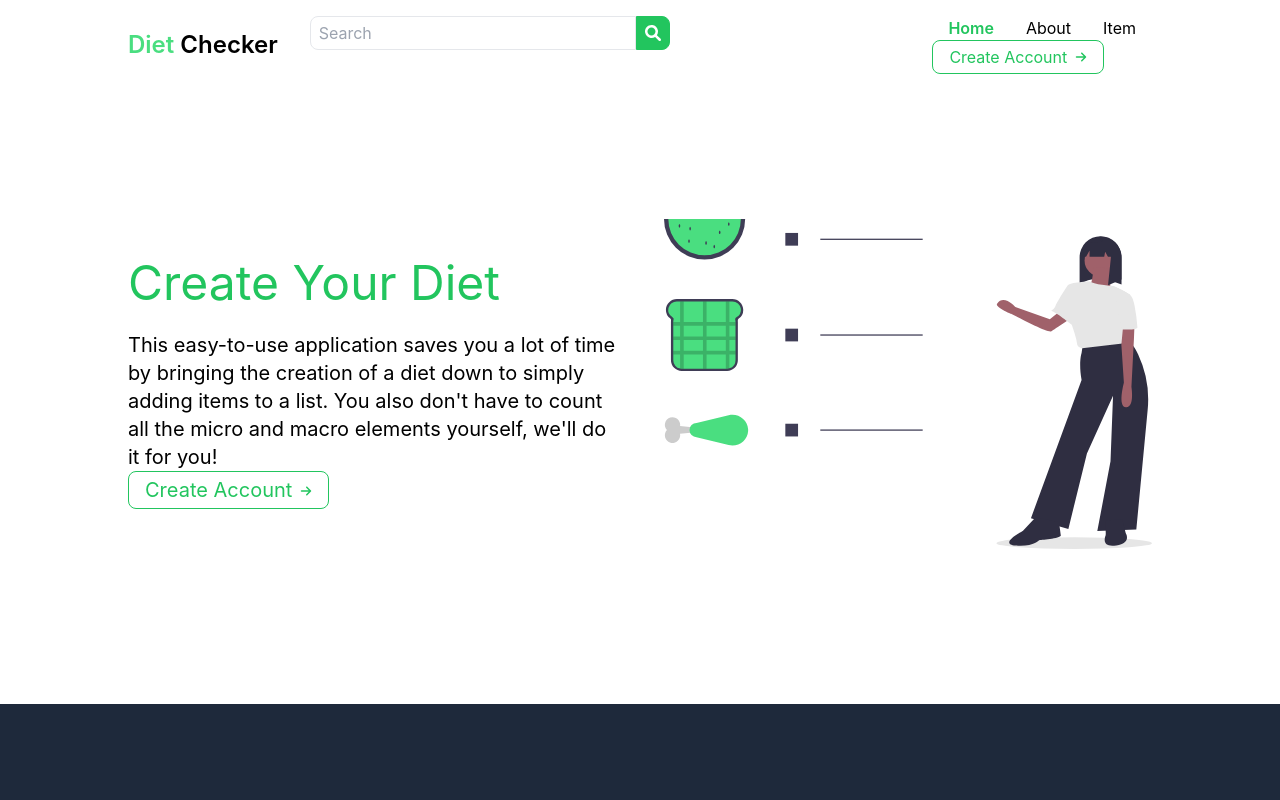
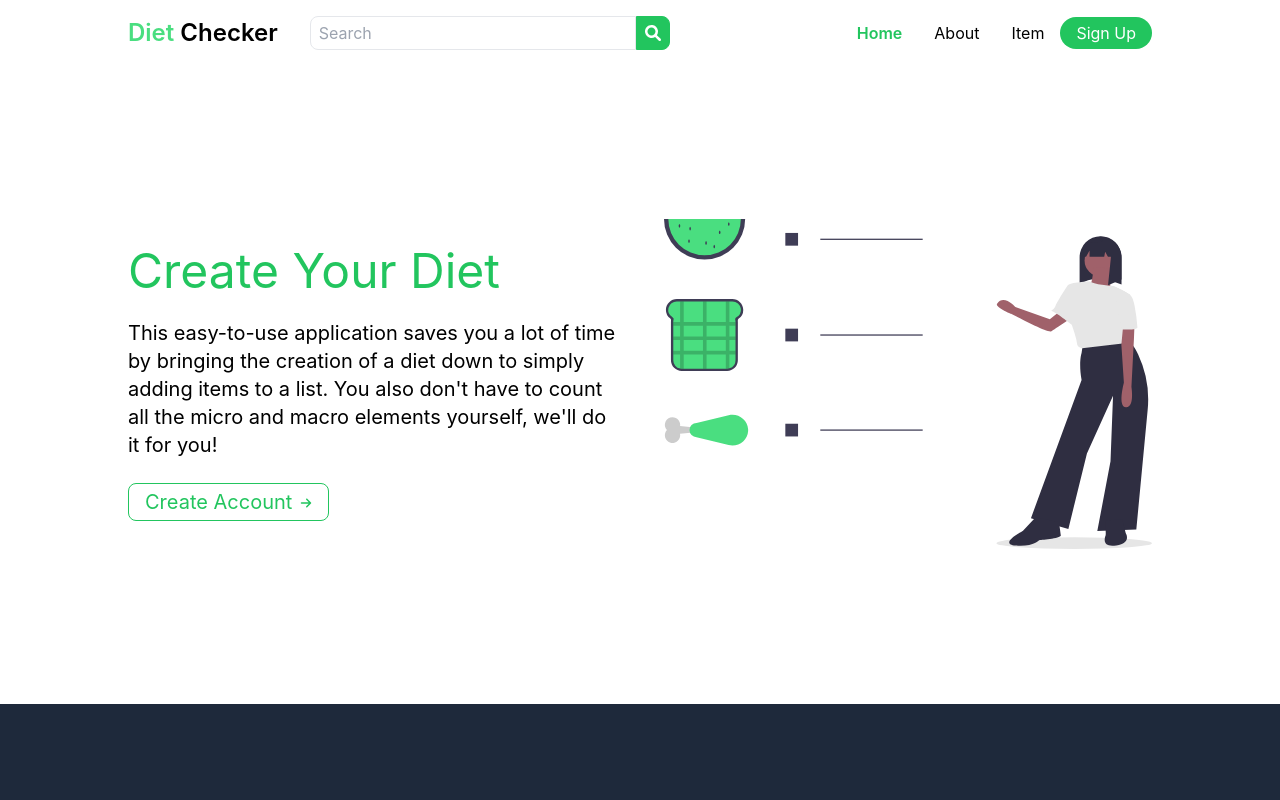
Before and after one commit to KacperHemperek/diet-checker, a Next.js app: page / in a window 1280 px wide. Shown: the top 800 px of the page. Built offline with nearby package versions, Linux system fonts and the light colour scheme.

Commit message:
feat: login button displays on navbar

```diff
--- a/components/AboutHero.tsx
+++ b/components/AboutHero.tsx
@@ -14,13 +14,23 @@ const AboutHero = () => {
                     Create Your Diet
                 </h1>
                 <p>
-          This easy-to-use application saves you a lot of time by bringing the
-          creation of a diet down to simply adding items to a list. You also
-          don't have to count all the micro and macro elements yourself, we'll
-          do it for you!
+                    This easy-to-use application saves you a lot of time by
+                    bringing the creation of a diet down to simply adding items
+                    to a list. You also don't have to count all the micro and
+                    macro elements yourself, we'll do it for you!
                 </p>
-
-        <LogInButton />
+                <Link href="/login">
+                    <button className="group mt-6 flex items-baseline gap-2 rounded-lg border border-green-500 fill-green-500 px-4 py-1 text-green-500 transition-all hover:bg-green-500 hover:fill-white hover:text-white">
+                        Create Account{" "}
+                        <svg
+                            xmlns="http://www.w3.org/2000/svg"
+                            viewBox="0 0 448 512"
+                            className="h-3 w-3 transition-transform duration-1000 group-hover:translate-x-1"
+                        >
+                            <path d="M438.6 278.6l-160 160C272.4 444.9 264.2 448 256 448s-16.38-3.125-22.62-9.375c-12.5-12.5-12.5-32.75 0-45.25L338.8 288H32C14.33 288 .0016 273.7 .0016 256S14.33 224 32 224h306.8l-105.4-105.4c-12.5-12.5-12.5-32.75 0-45.25s32.75-12.5 45.25 0l160 160C451.1 245.9 451.1 266.1 438.6 278.6z" />
+                        </svg>
+                    </button>
+                </Link>
             </HeroComponent>
         </>
     );
--- a/components/LogInButton.tsx
+++ b/components/LogInButton.tsx
@@ -1,18 +1,27 @@
 import React from "react";
 import Link from "next/link";
 
-const LogInButton = () => {
-  return (
-    <Link href="/">
-      <button className="group flex items-baseline gap-2 rounded-lg border border-green-500 fill-green-500 px-4 py-1 text-green-500 transition-all hover:bg-green-500 hover:fill-white hover:text-white">
-        Create Account{" "}
+type Props = {
+    mobile?: boolean;
+};
+
+const LogInButton = ({ mobile = false }: Props) => {
+    return mobile ? (
+        <Link href="/login">
+            <button className="aspect-square rounded-full bg-green-500 fill-white p-5">
                 <svg
                     xmlns="http://www.w3.org/2000/svg"
-          viewBox="0 0 448 512"
-          className="h-3 w-3 transition-transform duration-1000 group-hover:translate-x-1"
+                    viewBox="0 0 512 512"
+                    className="h-6 w-6"
                 >
-          <path d="M438.6 278.6l-160 160C272.4 444.9 264.2 448 256 448s-16.38-3.125-22.62-9.375c-12.5-12.5-12.5-32.75 0-45.25L338.8 288H32C14.33 288 .0016 273.7 .0016 256S14.33 224 32 224h306.8l-105.4-105.4c-12.5-12.5-12.5-32.75 0-45.25s32.75-12.5 45.25 0l160 160C451.1 245.9 451.1 266.1 438.6 278.6z" />
+                    <path d="M344.7 238.5l-144.1-136C193.7 95.97 183.4 94.17 174.6 97.95C165.8 101.8 160.1 110.4 160.1 120V192H32.02C14.33 192 0 206.3 0 224v64c0 17.68 14.33 32 32.02 32h128.1v72c0 9.578 5.707 18.25 14.51 22.05c8.803 3.781 19.03 1.984 26-4.594l144.1-136C354.3 264.4 354.3 247.6 344.7 238.5zM416 32h-64c-17.67 0-32 14.33-32 32s14.33 32 32 32h64c17.67 0 32 14.33 32 32v256c0 17.67-14.33 32-32 32h-64c-17.67 0-32 14.33-32 32s14.33 32 32 32h64c53.02 0 96-42.98 96-96V128C512 74.98 469 32 416 32z" />
                 </svg>
+            </button>
+        </Link>
+    ) : (
+        <Link href="/login">
+            <button className="rounded-full  bg-green-500  px-4 py-1 text-white transition-all hover:bg-green-500/90  ">
+                Sign Up
             </button>
         </Link>
     );
--- a/components/NavBar.tsx
+++ b/components/NavBar.tsx
@@ -1,16 +1,8 @@
-import Link from "next/link";
 import { useRouter } from "next/router";
-import React, {
-  ChangeEvent,
-  FormEventHandler,
-  SyntheticEvent,
-  useRef,
-  useState,
-} from "react";
+import React, { ChangeEvent, SyntheticEvent, useState } from "react";
 import { useDispatch } from "react-redux";
-import { useSelector } from "react-redux";
 import { setSearchValue } from "../redux/features/searchData";
-import { RootState } from "../redux/store";
+import LogInButton from "./LogInButton";
 import NavLinksGroup from "./NavLinksGroup";
 import NavLogo from "./NavLogo";
 import SearchBar from "./SearchBar";
@@ -57,8 +49,9 @@ const NavBar = () => {
                             <path d="M0 96C0 78.33 14.33 64 32 64H416C433.7 64 448 78.33 448 96C448 113.7 433.7 128 416 128H32C14.33 128 0 113.7 0 96zM0 256C0 238.3 14.33 224 32 224H416C433.7 224 448 238.3 448 256C448 273.7 433.7 288 416 288H32C14.33 288 0 273.7 0 256zM416 448H32C14.33 448 0 433.7 0 416C0 398.3 14.33 384 32 384H416C433.7 384 448 398.3 448 416C448 433.7 433.7 448 416 448z" />
                         </svg>
                     </button>
-          <div className="hidden lg:block ">
+                    <div className="hidden lg:flex ">
                         <NavLinksGroup />
+                        <LogInButton />
                     </div>
                 </div>
             </div>
@@ -79,7 +72,8 @@ const NavBar = () => {
                         </svg>
                     </button>
                 </div>
-        <div className="flex flex-col p-4 md:px-12">
+                <div className="flex h-full flex-col justify-between p-4 md:px-12">
+                    <div className="flex flex-col">
                         {!router.pathname.includes("search") && (
                             <SearchBar
                                 onSubmit={handleSubmit}
@@ -89,6 +83,10 @@ const NavBar = () => {
                         )}
                         <NavLinksGroup />
                     </div>
+                    <div className="w-full text-right">
+                        <LogInButton mobile={true} />
+                    </div>
+                </div>
             </div>
         </header>
     );
--- a/components/NavLinksGroup.tsx
+++ b/components/NavLinksGroup.tsx
@@ -8,7 +8,7 @@ const NavLinksGroup = () => {
       <NavLink href="/">Home </NavLink>
       <NavLink href="/about">About</NavLink>
       <NavLink href="/item">Item</NavLink>
-      <LogInButton />
+
     </>
   );
 };
```
Lines whose indentation alone changed are shown as unchanged.
